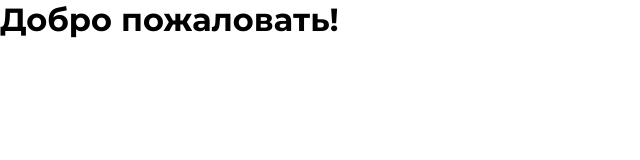
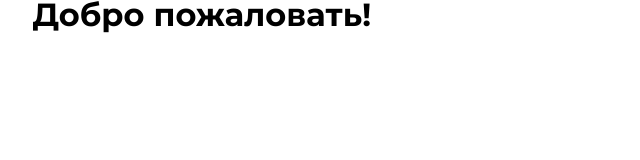
Before and after one commit to logdog90/innoma, a plain HTML site: page index.html in a window 1280 px wide. Shown: the whole page, without its empty margins (0-640 px from the left). Drawn offline with Linux system fonts and the light colour scheme.

Commit message:
Добавлены основные цвета в переменные

```diff
--- a/css/base.css
+++ b/css/base.css
@@ -1,7 +1,6 @@
 body {
-    font-family: 'Montserrat', sans-serif;
-    font-weight: 300;
-    font-size: var(--base-font-size);
+    font: var(--base-font);
+    color: var(--base-font-color);
 }
 
 .none {
@@ -21,7 +20,7 @@ body {
 }
 
 .container {
-    max-width: 1255px;
+    max-width: var(--container-width);
+    padding: 0 var(--container-padding);
     margin: 0 auto;
-    padding: 0 20px;
 }
--- /dev/null
+++ b/css/main.css
@@ -0,0 +1,5 @@
+@import "../fonts/Montserrat/stylesheet.css";
+@import "../fonts/Inter/stylesheet.css";
+@import "../css/variables.css";
+@import "../css/reset.css";
+@import "../css/base.css";
--- a/css/variables.css
+++ b/css/variables.css
@@ -1,3 +1,44 @@
 :root {
-    --base-font-size: 20px;
+    --base-font: normal 300 20px/30px 'Montserrat', sans-serif;
+    --base-font-color: #000000;
+    --container-width: 1255px;
+    --container-padding: 20px;
+
+    --light: #ffffff;
+    --dark: #000000;
+    --primary: #1178b2;
+    --default: #07af91;
+    --light-green: #07af91;
+
+    --dark-1: rgba(0, 0, 0, .78);
+    --dark-2: rgba(0, 0, 0, .65);
+    --dark-3: rgba(0, 0, 0, .59);
+    --dark-4: rgba(0, 0, 0, .55);
+    --dark-5: #0f0f0f;
+    --dark-6: #1b1b1b;
+    --dark-7: rgba(23, 27, 30, 19.91%);
+    --dark-8: #232323;
+
+    --blue-gradient-1: linear-gradient(rgba(1, 108, 168, 1), rgba(97, 181, 228, 1));
+    --blue-gradient-2: linear-gradient(rgba(25, 115, 250, 1), rgba(117, 172, 253, 1));
+    --blue-gradient-3: linear-gradient(rgba(139, 215, 220, 1), rgba(18, 70, 169, 1));
+    --blue-gradient-4: linear-gradient(rgba(1, 158, 168, 1), rgba(97, 181, 228, 1));
+    --blue-1: rgba(17, 120, 178, .5);
+    --blue-2: #1178b2;
+    --blue-3: #2386Be;
+    --blue-4: #2a79c2;
+    --blue-5: #4c8ef0;
+    --blue-6: #88bbd8;
+    --blue-7: #00b1e9;
+
+    --grey-1: rgba(190, 202, 214, .24);
+    --grey-2: #484848;
+    --grey-3: #555555;
+    --grey-4: #707070;
+    --grey-5: #727272;
+    --grey-6: #e3e3e3;
+    --grey-7: #e9e9e9;
+    --grey-8: #e4e4e4;
+    --grey-9: #cfddeb;
+    --grey-10: #eef1f4;
 }
--- a/index.html
+++ b/index.html
@@ -4,13 +4,12 @@
 	<meta charset="UTF-8">
 	<title>INNOMA.VC</title>
 	<meta name="description" content="Макет для верстки сайта был взял с телеграм канала FIGMA | Макеты для верстки">
-    <link rel="stylesheet" href="./fonts/Montserrat/stylesheet.css">
-    <link rel="stylesheet" href="./fonts/Inter/stylesheet.css">
-    <link rel="stylesheet" href="./css/variables.css">
-    <link rel="stylesheet" href="./css/reset.css">
-    <link rel="stylesheet" href="./css/base.css">
+    <link rel="stylesheet" href="./css/main.css">
 </head>
 <body>
-    <h1 style="font-weight: 700; font-size: 32px;">Добро пожаловать!</h1>
+    <div class="container">
+        <h1 style="font-weight: 700; font-size: 32px;">Добро пожаловать!</h1>
+        <div class="gradient"></div>
+    </div>
 </body>
 </html>
```
